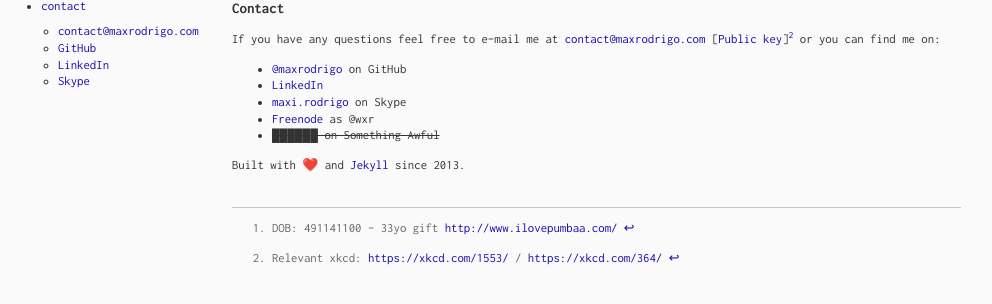
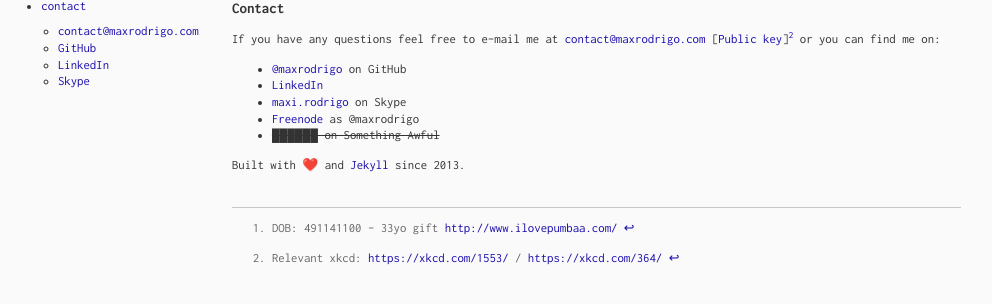
Before and after one commit to maxrodrigo/maxrodrigo.github.io, a Jekyll site: the page built from about.md, in a window 1280 px wide. Shown: the part 137-441 px from the top of the page, without its empty margins (0-992 px from the left). Built offline with Jekyll 4.4.1, drawn with Linux system fonts in a browser that asks for light colours; emoji names are drawn with the system emoji font.

Commit message:
Update freenode user

```diff
--- a/about.md
+++ b/about.md
@@ -14,7 +14,7 @@ If you have any questions feel free to e-mail me at [{{ site.email }}]( mailto:{
 - [@maxrodrigo]( https://github.com/maxrodrigo/ ) on GitHub
 - [LinkedIn]( https://www.linkedin.com/in/maxrodrigo/ )
 - [maxi.rodrigo]( skype:maxi.rodrigo?call ) on Skype
-- [Freenode]( http://www.freenode.net ) as @wxr
+- [Freenode]( http://www.freenode.net ) as @maxrodrigo
 - ~~██████ on Something Awful~~
 
 Built with :heart: and [Jekyll]( https://jekyllrb.com/ ) since 2013.
```
